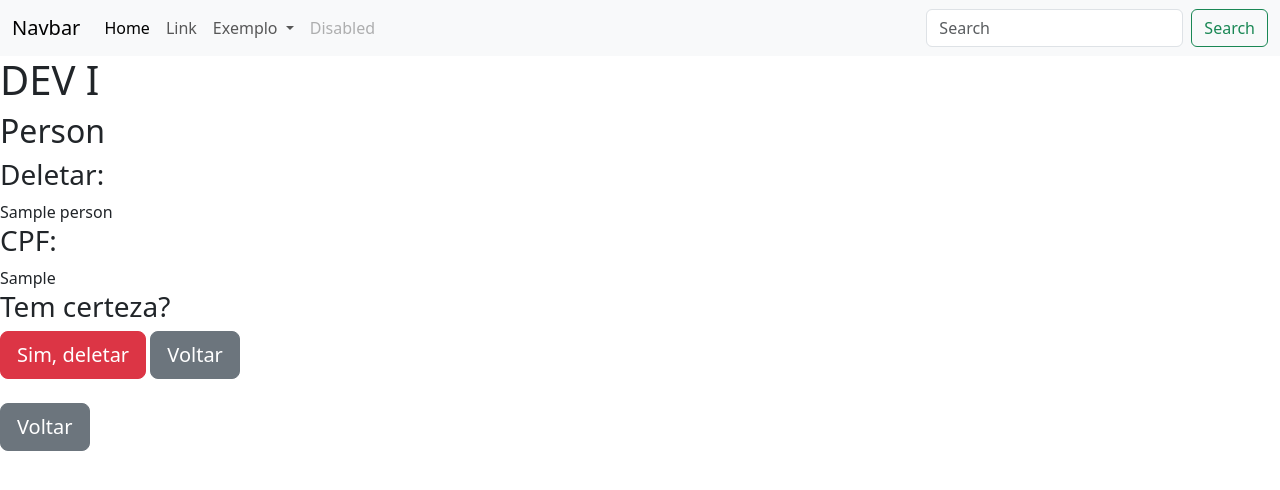
After one commit to BrunosFeijo/IFRS_DEV_I, a Django app: template aula/exemplo/templates/exemplo/delete_pessoa.html in a window 1280 px wide. The commit adds this page. Shown: the top 490 px of the page. Run offline with Django 5.2, Linux system fonts and the light colour scheme; the template is opened without the code that fills it: values that come from a table or form of the project are taken from there, others are empty; tables that the repository leaves empty hold one stand-in row (values such as "Sample post").

Commit message:
create-script_producao

```diff
--- /dev/null
+++ b/aula/exemplo/templates/exemplo/delete_pessoa.html
@@ -0,0 +1,22 @@
+{% extends "base.html" %}
+{% block conteudo %}
+    <h2>Person</h2>
+    <h3>Deletar:  </h3>{{person.name}}
+    <h3>CPF: </h3>{{person.cpf}}
+    <h3>Tem certeza?</h3>
+
+    <form id id="person" action="{% url 'exemplo:delete_pessoa' person.id %}" method="post">
+        {% csrf_token %}
+        <input type="hidden" id="person_id" name="person_id"
+               value="{{ person.id }}">
+        <button type="submit" class="btn btn-danger btn-lg" form="person"
+                value="Deletar">Sim, deletar</button>
+        <a class="btn btn-secondary btn-lg" role="button"
+            href="{% url 'exemplo:read_pessoa' %}"> Voltar</a>
+    </form>
+
+    <br>
+    <a class="btn btn-secondary btn-lg" role="button"
+       href="{% url 'exemplo:read_pessoa' %}"> Voltar</a>
+
+{% endblock conteudo %}
--- a/aula/exemplo/templates/exemplo/person.html
+++ b/aula/exemplo/templates/exemplo/person.html
@@ -5,4 +5,8 @@
     <h3>Data_Aniversario: </h3>{{person.birth_date}}
     <h3>CPF: </h3>{{person.cpf}}
 
+    <br>
+    <a class="btn btn-secondary btn-lg" role="button"
+       href="{% url 'exemplo:pessoas' %}"> Voltar</a>
+
 {% endblock conteudo %}
--- a/aula/exemplo/templates/exemplo/persons.html
+++ b/aula/exemplo/templates/exemplo/persons.html
@@ -6,6 +6,11 @@
 
         {% for person in persons %}
             <p>{{person.id}} - {{person.name}}</p>
+            <a class="btn btn-secondary btn-lg" role="button"
+                href="{% url 'exemplo:read_pessoa' person.id %}"> Detalhar</a>
+            <a class="btn btn-secondary btn-lg" role="button"
+                href="{% url 'exemplo:delete_pessoa' person.id %}"> Deletar</a>
+
         {% endfor %}
 
     {% endif %}
--- a/aula/exemplo/urls.py
+++ b/aula/exemplo/urls.py
@@ -10,5 +10,7 @@ urlpatterns = [
     path('parametro/<str:nome>',views.parametro),
     path('contar/<str:nome>',views.contar),
     path('index',views.index),
-    path('person/<int:id>',views.person),
+    path('person/read/<int:id>',views.read, name="read_pessoa"),
+    path('persons', views.list_persons, name="pessoas"),
+    path('person/delete/<int:id>',views.delete, name="delete_pessoa"),
 ]
--- a/aula/templates/base.html
+++ b/aula/templates/base.html
@@ -23,10 +23,10 @@
         </li>
         <li class="nav-item dropdown">
           <a class="nav-link dropdown-toggle" href="#" role="button" data-bs-toggle="dropdown" aria-expanded="false">
-            Dropdown
+            Exemplo
           </a>
           <ul class="dropdown-menu">
-            <li><a class="dropdown-item" href="#">Action</a></li>
+            <li><a class="dropdown-item" href="{% url 'exemplo:pessoas' %}">Pessoas</a></li>
             <li><a class="dropdown-item" href="#">Another action</a></li>
             <li><hr class="dropdown-divider"></li>
             <li><a class="dropdown-item" href="#">Something else here</a></li>
```
Also changed, not shown: aula/exemplo/views.py (+21 -2 lines).
